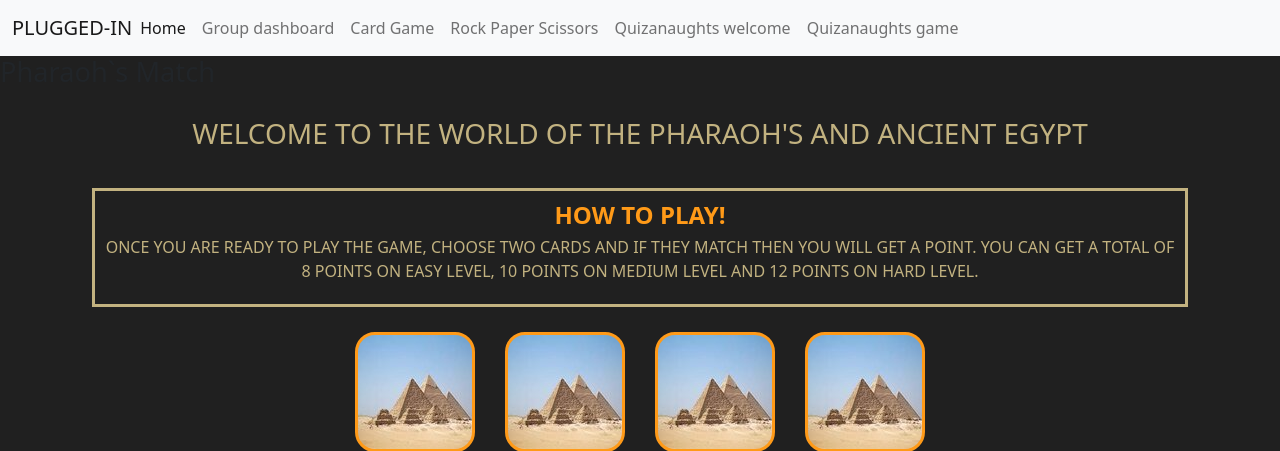
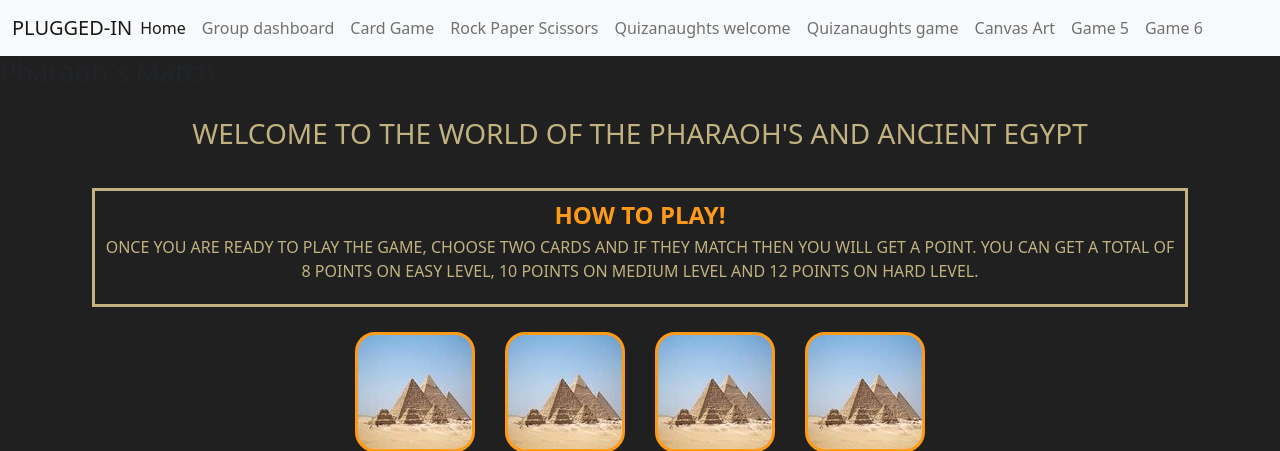
Before and after one commit to manni8436/stay-connected-hackathon, a Django app: page /games/card_game/ in a window 1280 px wide. Shown: the top 451 px of the page. Run offline with Django 3.2, Linux system fonts and the light colour scheme; some libraries are stand-ins or nearby versions.

Commit message:
Add templates, urls and views for 3 more games

```diff
--- a/backends/urls.py
+++ b/backends/urls.py
@@ -28,4 +28,7 @@ urlpatterns = [
          name='quizanaughts_welcome'),
     path('games/quizanaughts/game', views.get_quizanaughts_game,
          name='quizanaughts_game'),
+    path('games/canvas_art/', views.get_canvas_art, name='canvas_art'),
+    path('games/game_5/', views.get_game_5, name='game_5'),
+    path('games/game_6/', views.get_game_6, name='game_6'),
 ]
--- a/home/views.py
+++ b/home/views.py
@@ -42,3 +42,24 @@ def get_quizanaughts_game(request):
     view to return the view to game page for quizanaughts
     '''
     return render(request, 'games/quiz-game.html')
+
+
+def get_canvas_art(request):
+    '''
+    view to return canvas art game
+    '''
+    return render(request, 'games/canvas-art.html')
+
+
+def get_game_5(request):
+    '''
+    view to return game 5
+    '''
+    return render(request, 'games/game-5.html')
+
+
+def get_game_6(request):
+    '''
+    view to return game 6
+    '''
+    return render(request, 'games/game-6.html')
--- a/templates/navbar-and-footer/navbar.html
+++ b/templates/navbar-and-footer/navbar.html
@@ -24,6 +24,15 @@
           <li class="nav-item">
             <a class="nav-link" href="{% url 'quizanaughts_game' %}">Quizanaughts game</a>
           </li>
+          <li class="nav-item">
+            <a class="nav-link" href="{% url 'canvas_art' %}">Canvas Art</a>
+          </li>
+          <li class="nav-item">
+            <a class="nav-link" href="{% url 'game_5' %}">Game 5</a>
+          </li>
+          <li class="nav-item">
+            <a class="nav-link" href="{% url 'game_6' %}">Game 6</a>
+          </li>
         </ul>
 
       </div>
```
Also changed, not shown: templates/games/canvas-art.html (added, +13 -0 lines), templates/games/game-5.html (added, +13 -0 lines), templates/games/game-6.html (added, +13 -0 lines), static/js/game-5.js (added), static/js/game-6.js (added), 1 other file.
